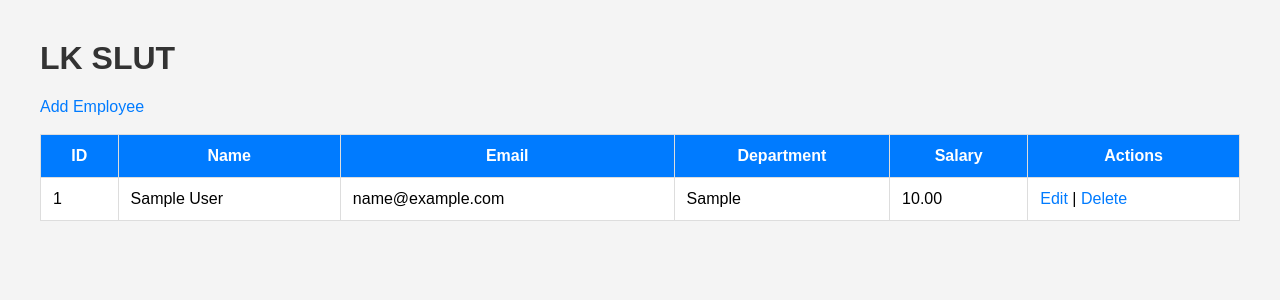
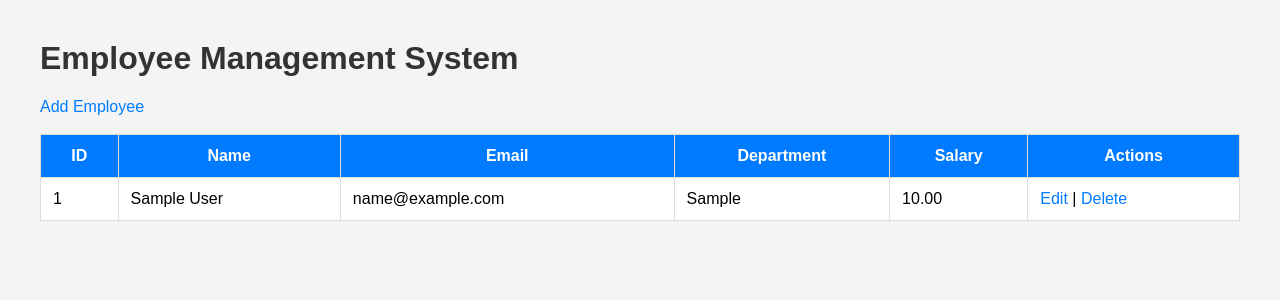
Before and after one commit to sarguru16/Employee-Management-System, a Flask app: page / in a window 1280 px wide. Shown: the top 300 px of the page. Run offline with Flask 3, Linux system fonts and the light colour scheme; tables that the repository leaves empty hold one stand-in row (values such as "Sample post"); data that the repository does not hold is empty.

Commit message:
commitjenkins

```diff
--- a/templates/index.html
+++ b/templates/index.html
@@ -5,7 +5,7 @@
     <link rel="stylesheet" href="{{ url_for('static', filename='style.css') }}">
 </head>
 <body>
-    <h1>LK SLUT</h1>
+    <h1>Employee Management System</h1>
 
     <a href="/add">Add Employee</a>
 
```
